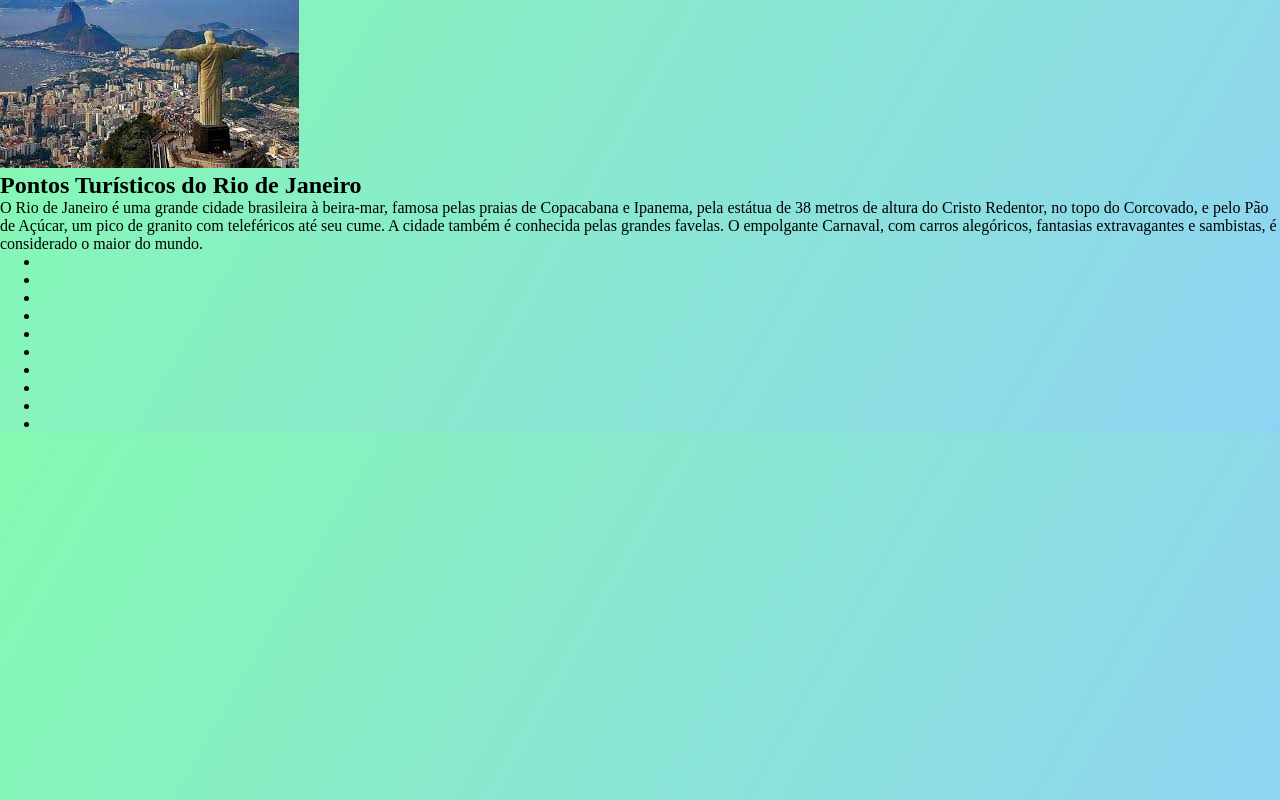
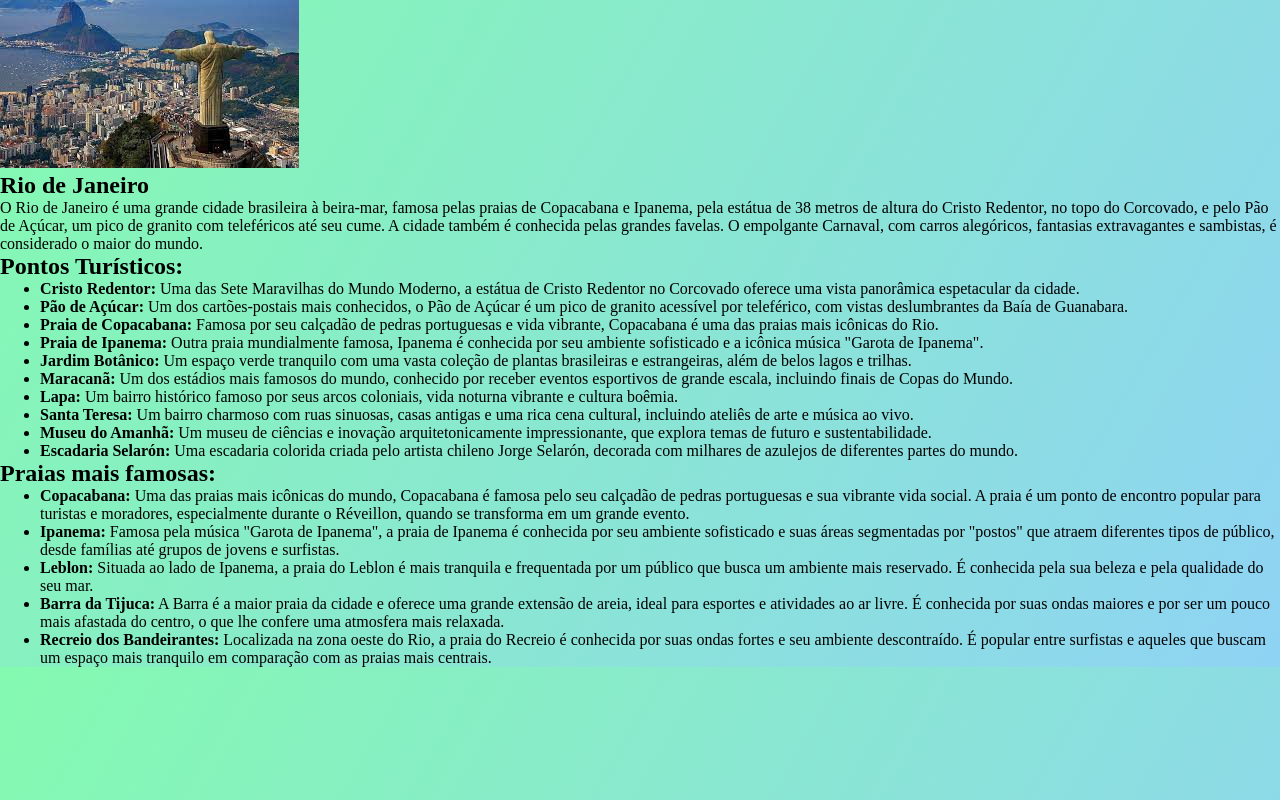
Before and after one commit to GabrielFanha/page_rio_de_janeiro, a plain HTML site: page index.html in a window 1280 px wide. Drawn offline with Linux system fonts and the light colour scheme; a web font is replaced by a local one.

Commit message:
create estructure and link fonts and css

```diff
--- a/index.html
+++ b/index.html
@@ -2,11 +2,14 @@
 <html lang="pt-br">
   <head>
 
+    <link rel="preconnect" href="https://fonts.googleapis.com">
+    <link rel="preconnect" href="https://fonts.gstatic.com" crossorigin>
 
     <meta charset="UTF-8">
     <meta name="viewport" content="width=device-width, initial-scale=1.0">
     <title>Turismo RJ</title>
 
+    <link href="https://fonts.googleapis.com/css2?family=Alice&display=swap" rel="stylesheet">
     <link rel="stylesheet" href="./style.css">
   </head>
   <body>
@@ -14,27 +17,46 @@
       <img src="./assets/Rio de Janeiro 4k.jpeg" alt="Rio de Janeiro">
       <main>
         <section>
-          <h1>Pontos Turísticos do Rio de Janeiro</h1>
+          <h1>Rio de Janeiro</h1>
           <p>O Rio de Janeiro é uma grande cidade brasileira à beira-mar, famosa pelas praias de Copacabana e Ipanema, pela estátua de 38 metros de altura do Cristo Redentor, no topo do Corcovado, e pelo Pão de Açúcar, um pico de granito com teleféricos até seu cume. A cidade também é conhecida pelas grandes favelas. O empolgante Carnaval, com carros alegóricos, fantasias extravagantes e sambistas, é considerado o maior do mundo.</p>
         </section>
         <section>
-          <h2></h2>
+          <h2>Pontos Turísticos:</h2>
           <ul>
-            <li></li>
-            <li></li>
-            <li></li>
-            <li></li>
-            <li></li>
-            <li></li>
-            <li></li>
-            <li></li>
-            <li></li>
-            <li></li>
+            <li><p><strong>Cristo Redentor:</strong> Uma das Sete Maravilhas do Mundo Moderno, a estátua de Cristo Redentor no Corcovado oferece uma vista panorâmica espetacular da cidade.</p></li>
+
+            <li><p><strong>Pão de Açúcar:</strong> Um dos cartões-postais mais conhecidos, o Pão de Açúcar é um pico de granito acessível por teleférico, com vistas deslumbrantes da Baía de Guanabara.</p></li>
+
+            <li><p><strong>Praia de Copacabana:</strong> Famosa por seu calçadão de pedras portuguesas e vida vibrante, Copacabana é uma das praias mais icônicas do Rio.</p></li>
+
+            <li><p><strong>Praia de Ipanema:</strong> Outra praia mundialmente famosa, Ipanema é conhecida por seu ambiente sofisticado e a icônica música "Garota de Ipanema".</p></li>
+
+            <li><p><strong>Jardim Botânico:</strong> Um espaço verde tranquilo com uma vasta coleção de plantas brasileiras e estrangeiras, além de belos lagos e trilhas.</p></li>
+
+            <li><p><strong>Maracanã:</strong> Um dos estádios mais famosos do mundo, conhecido por receber eventos esportivos de grande escala, incluindo finais de Copas do Mundo.</p></li>
+
+            <li><p><strong>Lapa:</strong> Um bairro histórico famoso por seus arcos coloniais, vida noturna vibrante e cultura boêmia.</p></li>
+
+            <li><p><strong>Santa Teresa:</strong> Um bairro charmoso com ruas sinuosas, casas antigas e uma rica cena cultural, incluindo ateliês de arte e música ao vivo.</p></li>
+
+            <li><p><strong>Museu do Amanhã:</strong> Um museu de ciências e inovação arquitetonicamente impressionante, que explora temas de futuro e sustentabilidade.</p></li>
+
+            <li><p><strong>Escadaria Selarón:</strong> Uma escadaria colorida criada pelo artista chileno Jorge Selarón, decorada com milhares de azulejos de diferentes partes do mundo.</p></li>
           </ul>
         </section>
         <section>
-          <h2></h2>
-          <p></p>
+          <h2>Praias mais famosas:</h2>
+          <ul>
+            <li><p><strong>Copacabana:</strong> Uma das praias mais icônicas do mundo, Copacabana é famosa pelo seu calçadão de pedras portuguesas e sua vibrante vida social. A praia é um ponto de encontro popular para turistas e moradores, especialmente durante o Réveillon, quando se transforma em um grande evento.</p></li>
+
+            <li><p><strong>Ipanema:</strong> Famosa pela música "Garota de Ipanema", a praia de Ipanema é conhecida por seu ambiente sofisticado e suas áreas segmentadas por "postos" que atraem diferentes tipos de público, desde famílias até grupos de jovens e surfistas.</p></li>
+
+            <li><p><strong>Leblon:</strong> Situada ao lado de Ipanema, a praia do Leblon é mais tranquila e frequentada por um público que busca um ambiente mais reservado. É conhecida pela sua beleza e pela qualidade do seu mar.</p></li>
+
+            <li><p><strong>Barra da Tijuca:</strong> A Barra é a maior praia da cidade e oferece uma grande extensão de areia, ideal para esportes e atividades ao ar livre. É conhecida por suas ondas maiores e por ser um pouco mais afastada do centro, o que lhe confere uma atmosfera mais relaxada.</p></li>
+
+            <li><p><strong>Recreio dos Bandeirantes:</strong> Localizada na zona oeste do Rio, a praia do Recreio é conhecida por suas ondas fortes e seu ambiente descontraído. É popular entre surfistas e aqueles que buscam um espaço mais tranquilo em comparação com as praias mais centrais.</p></li>
+          </ul>
         </section>
       </main>
     </div>
```
